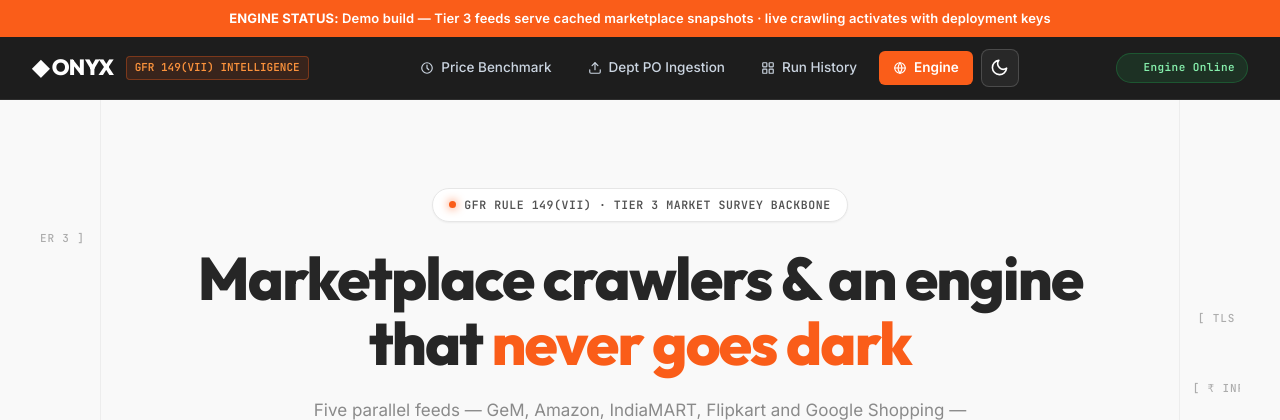
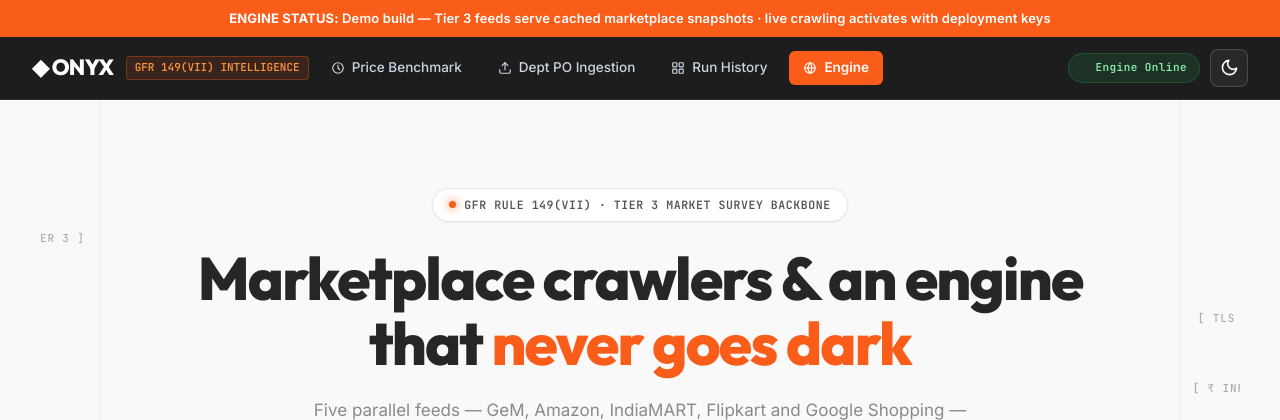
Before and after one commit to Tejas3479/onyx, a FastAPI app: page /index.html in a window 1280 px wide. Shown: the top 420 px of the page. Run offline with FastAPI, Linux system fonts and the light colour scheme; data comes from the database, SQL or seed files in the repository; data that the repository does not hold is empty; some libraries are stand-ins or nearby versions.

Commit message:
style: standardize right-corner theme toggle position across all pages

```diff
--- a/static/base.css
+++ b/static/base.css
@@ -682,6 +682,14 @@
   font-weight: 600;
 }
 
+.nav-right {
+  display: flex;
+  align-items: center;
+  gap: 10px;
+  margin-left: auto;
+  flex-shrink: 0;
+}
+
 .btn-nav-launch {
   color: #fff !important;
   background: var(--primary);
--- a/static/dashboard.html
+++ b/static/dashboard.html
@@ -357,7 +357,7 @@
       </a>
     </nav>
 
-    <div class="nav-right" style="display:flex;align-items:center;gap:10px;">
+    <div class="nav-right">
       <div class="system-status" style="display:flex;align-items:center;gap:6px;font-size:12px;color:#86efac;background:rgba(34,197,94,0.12);border:1px solid rgba(34,197,94,0.25);padding:4px 10px;border-radius:20px;">
         <div class="status-dot" style="width:7px;height:7px;background:#22c55e;border-radius:50%;box-shadow:0 0 8px #22c55e;animation:pulse 2s infinite;"></div>
         <span>JWT Session Active</span>
--- a/static/index.html
+++ b/static/index.html
@@ -535,15 +535,17 @@
         <svg class="icon" width="14" height="14" viewBox="0 0 24 24" fill="none" stroke="currentColor" stroke-width="2" stroke-linecap="round" stroke-linejoin="round" aria-hidden="true"><circle cx="12" cy="12" r="9"/><path d="M3 12h18"/><path d="M12 3a15 15 0 0 1 0 18"/><path d="M12 3a15 15 0 0 0 0 18"/></svg>
         Engine
       </a>
-      <button class="btn-theme-toggle" id="themeToggle" aria-label="Toggle dark mode" title="Toggle theme">
-        <svg class="icon-sun" width="20" height="20" viewBox="0 0 24 24" fill="none" stroke="currentColor" stroke-width="2" stroke-linecap="round" stroke-linejoin="round" aria-hidden="true" style="display:none;"><circle cx="12" cy="12" r="5"/><path d="M12 1v2"/><path d="M12 21v2"/><path d="M4.22 4.22l1.42 1.42"/><path d="M18.36 18.36l1.42 1.42"/><path d="M1 12h2"/><path d="M21 12h2"/><path d="M4.22 19.78l1.42-1.42"/><path d="M18.36 5.64l1.42-1.42"/></svg>
-        <svg class="icon-moon" width="20" height="20" viewBox="0 0 24 24" fill="none" stroke="currentColor" stroke-width="2" stroke-linecap="round" stroke-linejoin="round" aria-hidden="true"><path d="M21 12.79A9 9 0 1 1 11.21 3 7 7 0 0 0 21 12.79z"/></svg>
-      </button>
     </nav>
 
-    <div class="nav-status" id="navStatus">
-      <div class="status-dot"></div>
-      <span id="navStatusText">Engine Online</span>
+    <div class="nav-right">
+      <div class="nav-status" id="navStatus">
+        <div class="status-dot"></div>
+        <span id="navStatusText">Engine Online</span>
+      </div>
+      <button class="btn-theme-toggle" id="themeToggle" aria-label="Toggle dark mode" title="Toggle theme">
+        <svg class="icon-sun" width="18" height="18" viewBox="0 0 24 24" fill="none" stroke="currentColor" stroke-width="2" stroke-linecap="round" stroke-linejoin="round" aria-hidden="true" style="display:none;"><circle cx="12" cy="12" r="5"/><path d="M12 1v2"/><path d="M12 21v2"/><path d="M4.22 4.22l1.42 1.42"/><path d="M18.36 18.36l1.42 1.42"/><path d="M1 12h2"/><path d="M21 12h2"/><path d="M4.22 19.78l1.42-1.42"/><path d="M18.36 5.64l1.42-1.42"/></svg>
+        <svg class="icon-moon" width="18" height="18" viewBox="0 0 24 24" fill="none" stroke="currentColor" stroke-width="2" stroke-linecap="round" stroke-linejoin="round" aria-hidden="true"><path d="M21 12.79A9 9 0 1 1 11.21 3 7 7 0 0 0 21 12.79z"/></svg>
+      </button>
     </div>
   </header>
 
--- a/static/profile.html
+++ b/static/profile.html
@@ -140,7 +140,7 @@
       </a>
     </nav>
 
-    <div class="nav-right" style="display:flex;align-items:center;gap:10px;">
+    <div class="nav-right">
       <div class="system-status" style="display:flex;align-items:center;gap:6px;font-size:12px;color:#86efac;background:rgba(34,197,94,0.12);border:1px solid rgba(34,197,94,0.25);padding:4px 10px;border-radius:20px;">
         <div class="status-dot" style="width:7px;height:7px;background:#22c55e;border-radius:50%;box-shadow:0 0 8px #22c55e;animation:pulse 2s infinite;"></div>
         <span>Signed In</span>
--- a/static/upload_history.html
+++ b/static/upload_history.html
@@ -186,7 +186,7 @@
       </a>
     </nav>
 
-    <div class="nav-right" style="display:flex;align-items:center;gap:10px;">
+    <div class="nav-right">
       <div class="system-status">
         <div class="status-dot"></div>
         <span>Tier 2 Ingestion Online</span>
```
Also changed, not shown: static/landing.html (+6 -3 lines).
